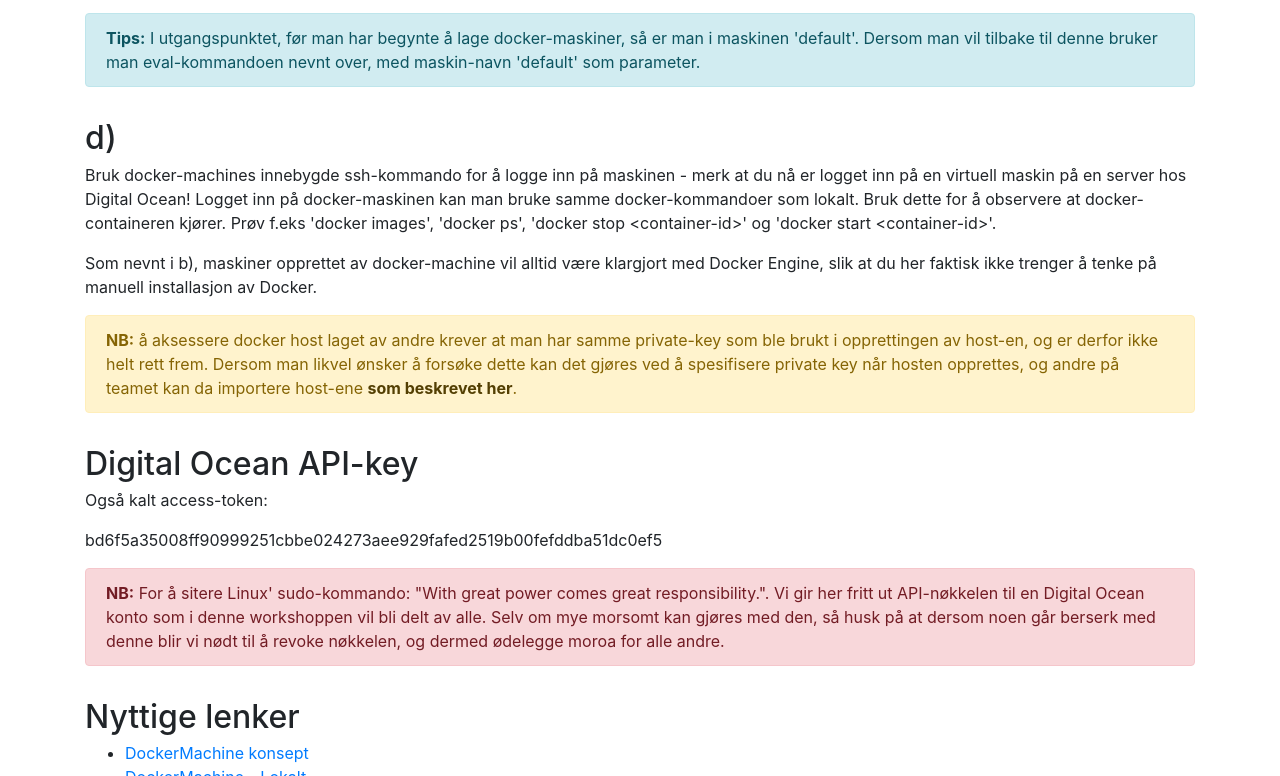
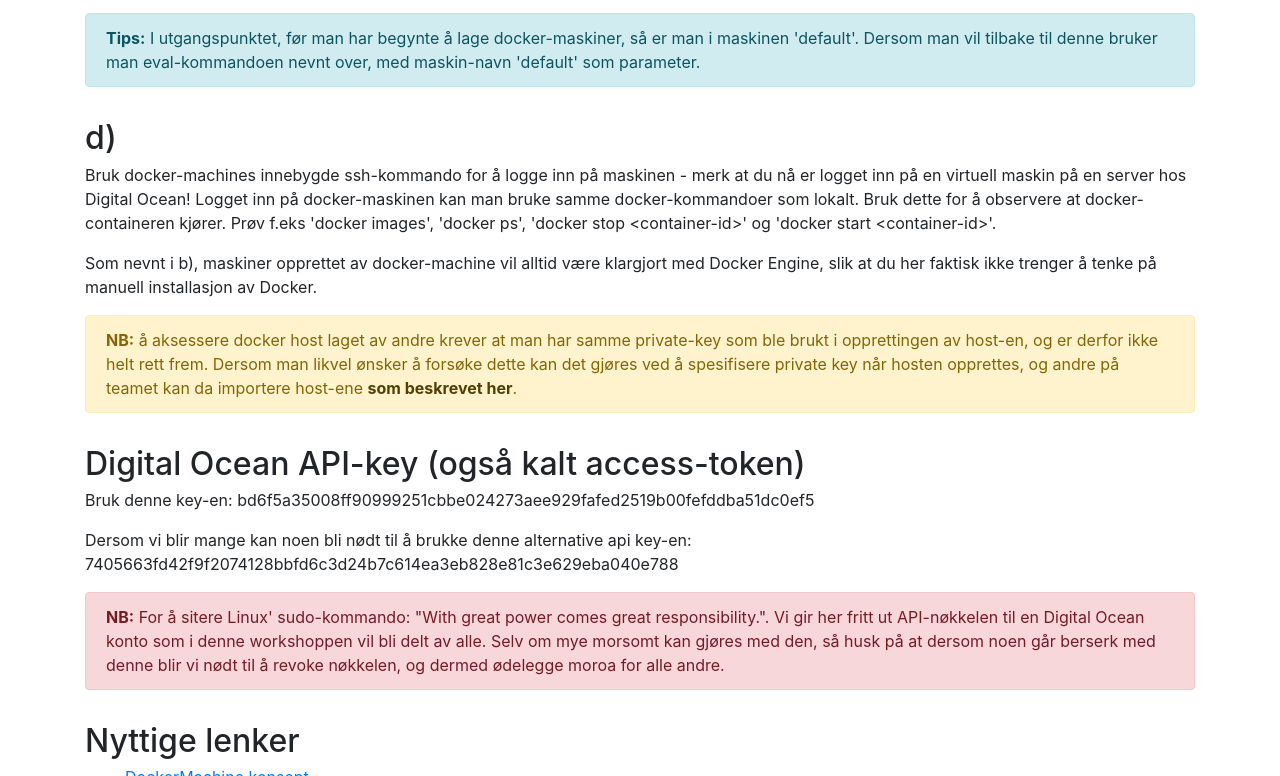
Before and after one commit to eivinwi/docker-rest-service, a website: page app/opg/opg5_machine.html in a window 1280 px wide. Shown: the part 1282-2058 px from the top of the page. Drawn offline with nearby package versions, Linux system fonts and the light colour scheme.

Commit message:
Alternativ API-key. æøå

```diff
--- a/app/opg/opg5_machine.html
+++ b/app/opg/opg5_machine.html
@@ -86,7 +86,7 @@
         blitt opprettet og lagt til ved &aring; sjekke 'docker-machine ls'.
     </p>
     <div class="alert alert-info">
-        <b>NB:</b> Å opprette en maskin remote kan ta et par-tre minutter. Les gjerne videre på neste oppgave i mellomtiden.
+        <b>NB:</b> &aring; opprette en maskin remote kan ta et par-tre minutter. Les gjerne videre p&aring; neste oppgave i mellomtiden.
     </div>
 
     <h2>c)</h2>
@@ -137,18 +137,20 @@
         <div id="6c" class="task">b) </div>
     </div-->
 
-    <h2>Digital Ocean API-key</h2>
+    <h2>Digital Ocean API-key (ogs&aring; kalt access-token)</h2>
     <p>
-        Ogs&aring; kalt access-token:
+        Bruk denne key-en: bd6f5a35008ff90999251cbbe024273aee929fafed2519b00fefddba51dc0ef5
     </p>
     <p>
-        bd6f5a35008ff90999251cbbe024273aee929fafed2519b00fefddba51dc0ef5
+        Dersom vi blir mange kan noen bli n&oslash;dt til &aring; brukke denne alternative api key-en:
+        7405663fd42f9f2074128bbfd6c3d24b7c614ea3eb828e81c3e629eba040e788
     </p>
     <p class="alert alert-danger">
         <b>NB:</b> For &aring; sitere Linux' sudo-kommando: "With great power comes great responsibility.". Vi gir her fritt ut API-n&oslash;kkelen
         til en Digital Ocean konto som i denne workshoppen vil bli delt av alle. Selv om mye morsomt kan gj&oslash;res med den,
         s&aring; husk p&aring; at dersom noen g&aring;r berserk med denne blir vi n&oslash;dt til &aring; revoke n&oslash;kkelen, og dermed &oslash;delegge moroa for alle andre.
     </p>
+
 
     <h2>Nyttige lenker</h2>
     <ul>
```
Also changed, not shown: app/installasjon.html (+1 -1 lines), app/opg/opg8_database.html (+1 -1 lines).
